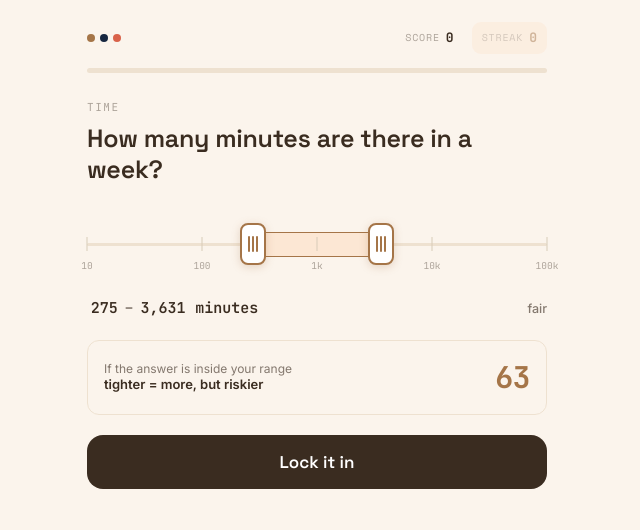
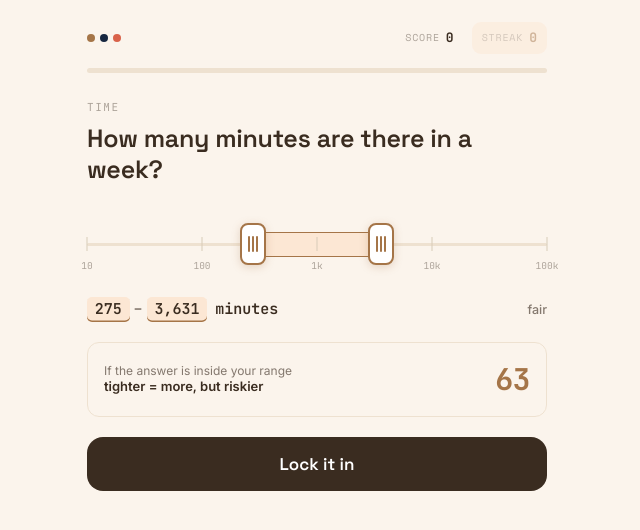
Before and after one commit to darshil2247/ballpark, a website built with Vite: page index.html in a window 1280 px wide. Both pictures are taken after a click on the button "Play today's five". Shown: the whole page, without its empty margins (323-963 px from the left). Built offline with nearby package versions, Linux system fonts and the light colour scheme; some packages are replaced by stand-ins of ours.

Commit message:
Make editable range numbers look fillable by default

```diff
--- a/src/theme.css
+++ b/src/theme.css
@@ -120,38 +120,41 @@ body {
 .readrow { display: flex; align-items: baseline; justify-content: space-between; margin-bottom: 20px; }
 .range { font-weight: 600; font-size: 15px; }
 
-/* editable range readout — the two numbers double as inline inputs */
+/* editable range readout — the two numbers double as inline inputs.
+   They carry the "fillable" look by default as a nudge that they can be
+   edited, and deepen slightly when focused. */
 .range .rangenum {
   font: inherit;
   color: inherit;
   box-sizing: content-box;          /* so the JS ch-width sizing stays exact */
   border: 0;
-  background: transparent;
-  padding: 0 2px;
+  background: var(--accent-weak);
+  box-shadow: inset 0 -1.5px 0 var(--accent);
+  padding: 1px 6px;
   margin: 0;
-  border-radius: 4px;
+  border-radius: 5px;
   text-align: center;
   cursor: text;
   min-width: 1ch;
-  transition: background 0.12s ease;
+  transition: background 0.12s ease, box-shadow 0.12s ease;
 }
 .range .rangenum:hover {
-  box-shadow: inset 0 -1px 0 color-mix(in srgb, var(--accent) 40%, transparent);
+  box-shadow: inset 0 -2px 0 var(--accent);
 }
 .range .rangenum:focus {
   outline: none;
-  background: var(--accent-weak);
-  box-shadow: inset 0 -1.5px 0 var(--accent);
+  box-shadow: inset 0 -1.5px 0 var(--accent), 0 0 0 2px color-mix(in srgb, var(--accent) 22%, transparent);
 }
-.range .rangenum:disabled {          /* after lock — keep it looking like plain text */
+.range .rangenum:disabled {          /* after lock — drop the nudge, back to plain text */
+  background: transparent;
+  box-shadow: none;
   color: inherit;
   -webkit-text-fill-color: currentColor;
   opacity: 1;
   cursor: default;
-  box-shadow: none;
 }
-.range .dash { margin: 0 3px; color: var(--soft); }
-.range .unit { margin-left: 6px; }
+.range .dash { margin: 0 4px; color: var(--soft); }
+.range .unit { margin-left: 8px; }
 
 .tight { font-size: 12.5px; color: var(--soft); font-weight: 500; }
 
```
